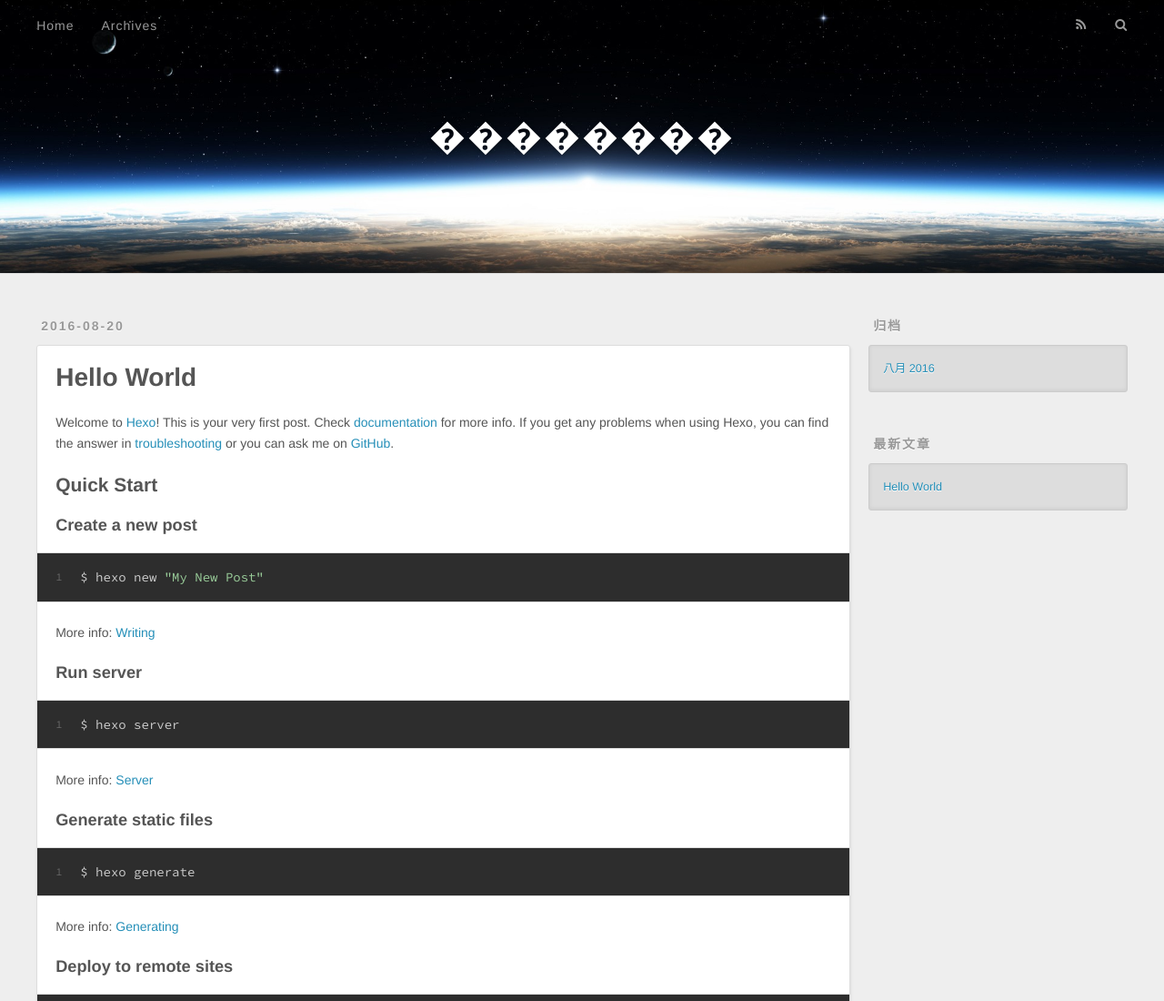
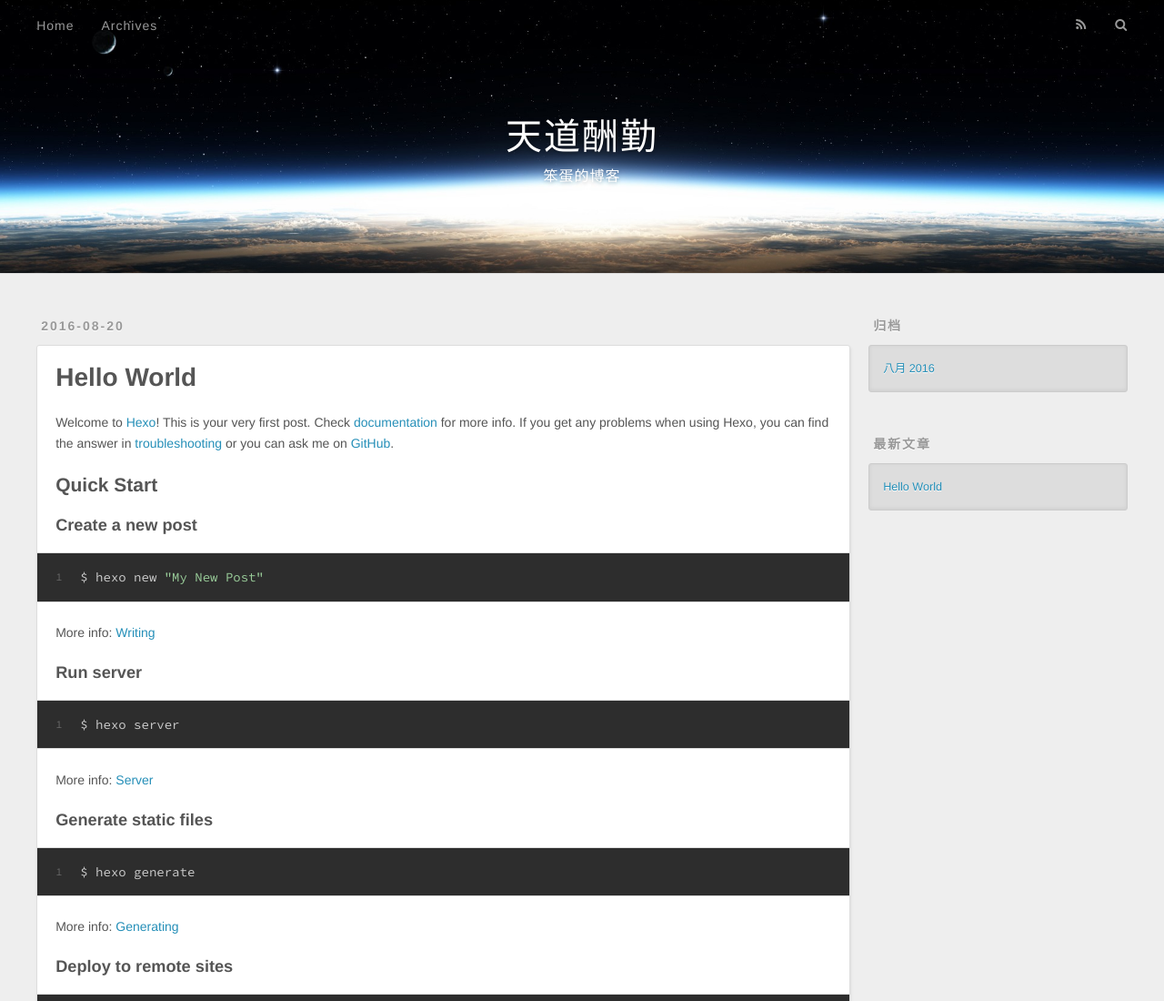
Before and after one commit to Bentoule/bentoule.github.io, a plain HTML site: page index.html in a window 1280 px wide. Shown: the top 1100 px of the page at 91% size. Drawn offline with nearby package versions, Linux system fonts and the light colour scheme.

Commit message:
Site updated: 2016-08-20 18:20:53

```diff
--- a/index.html
+++ b/index.html
@@ -3,16 +3,19 @@
 <head>
   <meta charset="utf-8">
 
-  <title>��������</title>
+  <title>天道酬勤</title>
   <meta name="viewport" content="width=device-width, initial-scale=1, maximum-scale=1">
-  <meta property="og:type" content="website">
-<meta property="og:title" content="��������">
+  <meta name="description" content="我可以划船不用浆！我可以扬帆没有风向！因为我这一生！全靠浪！">
+<meta property="og:type" content="website">
+<meta property="og:title" content="天道酬勤">
 <meta property="og:url" content="bentoule.github.io/index.html">
-<meta property="og:site_name" content="��������">
+<meta property="og:site_name" content="天道酬勤">
+<meta property="og:description" content="我可以划船不用浆！我可以扬帆没有风向！因为我这一生！全靠浪！">
 <meta name="twitter:card" content="summary">
-<meta name="twitter:title" content="��������">
+<meta name="twitter:title" content="天道酬勤">
+<meta name="twitter:description" content="我可以划船不用浆！我可以扬帆没有风向！因为我这一生！全靠浪！">
 
-    <link rel="alternate" href="/atom.xml" title="��������" type="application/atom+xml">
+    <link rel="alternate" href="/atom.xml" title="天道酬勤" type="application/atom+xml">
 
 
     <link rel="icon" href="/favicon.png">
@@ -33,8 +36,12 @@
   <div id="header-outer" class="outer">
     <div id="header-title" class="inner">
       <h1 id="logo-wrap">
-        <a href="/" id="logo">��������</a>
+        <a href="/" id="logo">天道酬勤</a>
       </h1>
+
+        <h2 id="subtitle-wrap">
+          <a href="/" id="subtitle">笨蛋的博客</a>
+        </h2>
 
     </div>
     <div id="header-inner" class="inner">
@@ -96,7 +103,7 @@
 
     </div>
     <footer class="article-footer">
-      <a data-url="bentoule.github.io/2016/08/20/hello-world/" data-id="cis30zx9t0000owc4pjz7e4sj" class="article-share-link">Share</a>
+      <a data-url="bentoule.github.io/2016/08/20/hello-world/" data-id="cis31awqe0000k4c4wbhpdu7n" class="article-share-link">Share</a>
 
 
     </footer>
```
Also changed, not shown: 2016/08/20/hello-world/index.html (+9 -5 lines), archives/2016/08/index.html (+14 -7 lines), archives/2016/index.html (+14 -7 lines), archives/index.html (+14 -7 lines).
